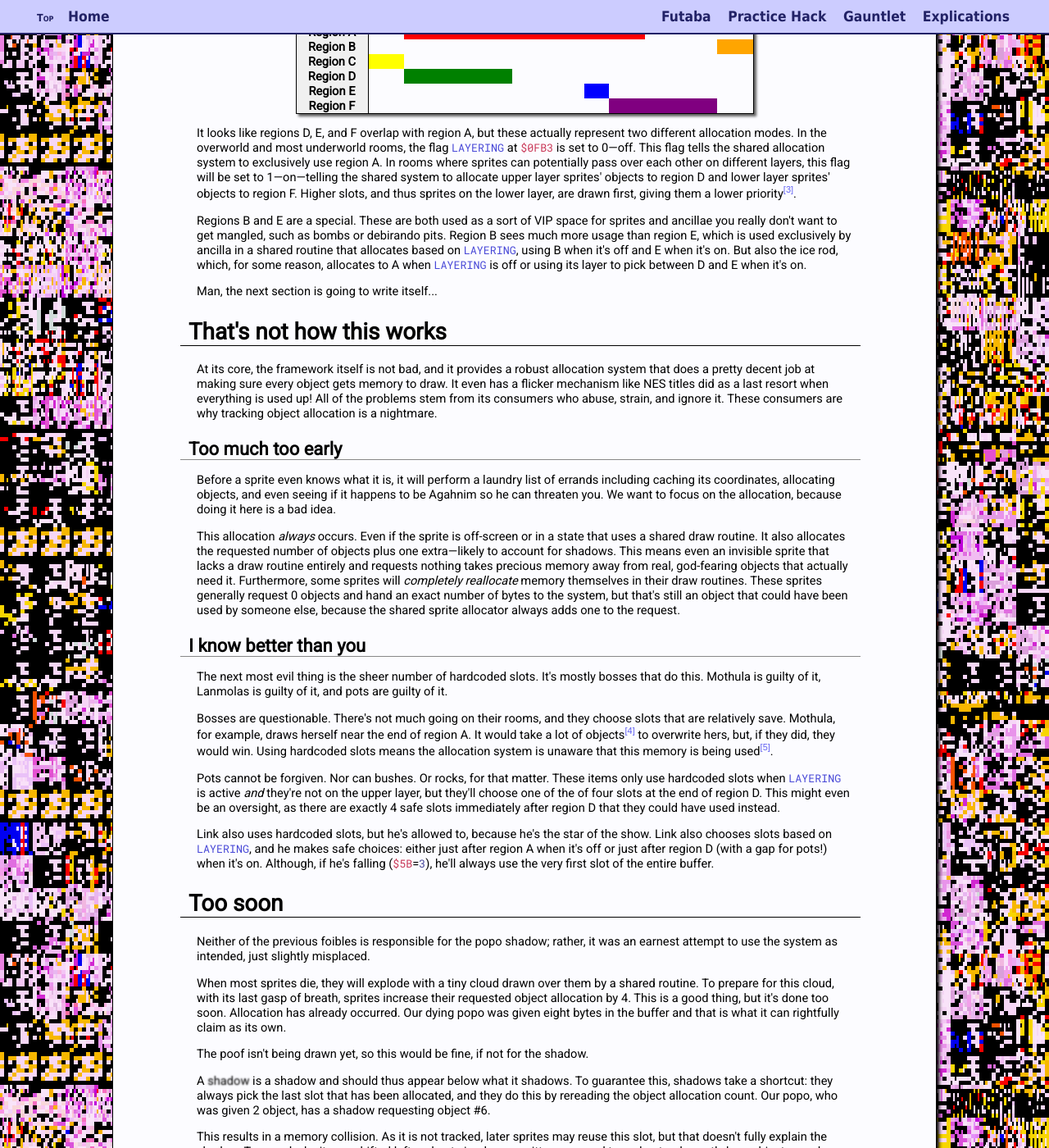
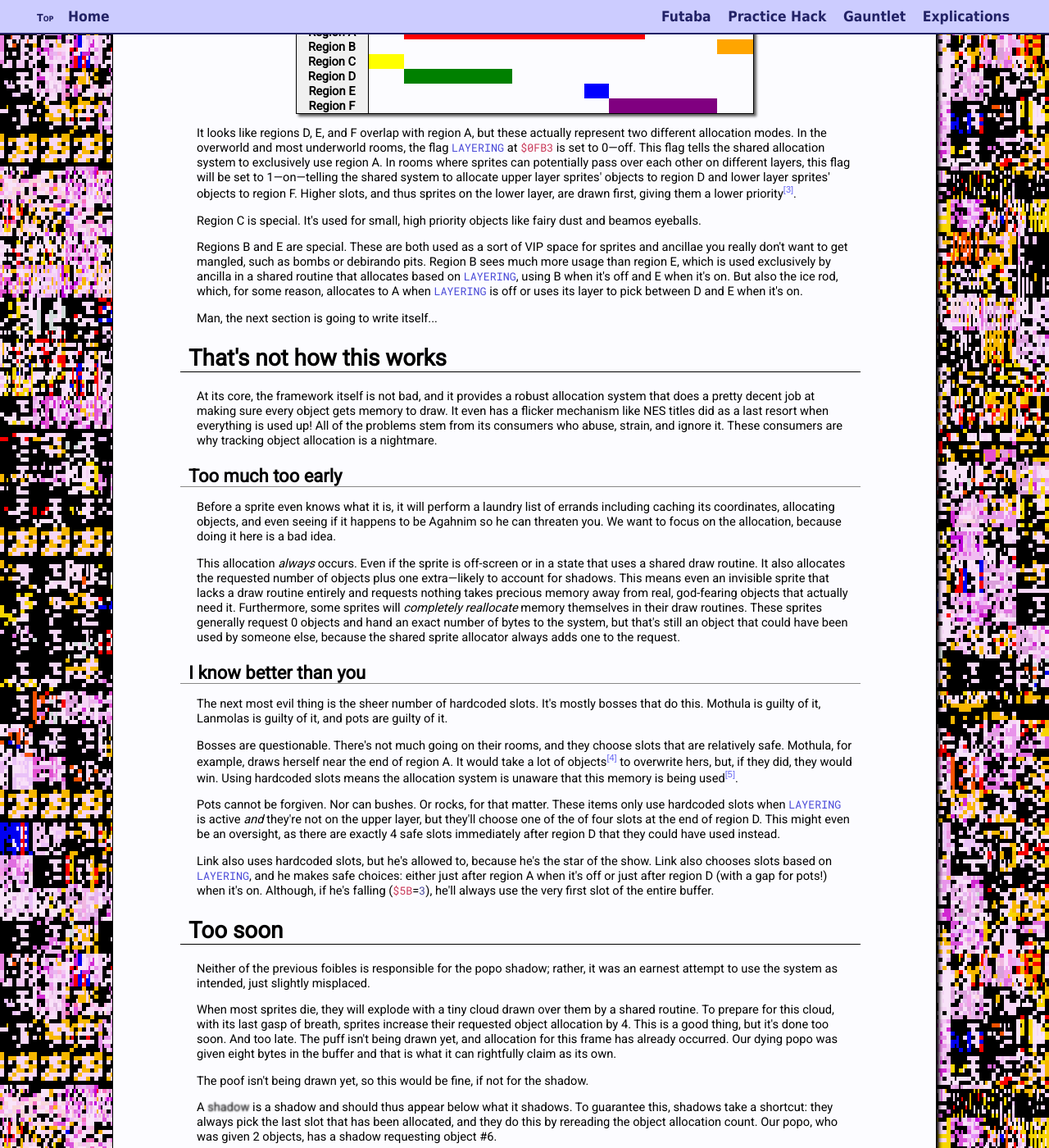
Before and after one commit to spannerisms/spannerisms.github.io, a Jekyll site: the page built from explications/poposhadow.html, in a window 1280 px wide and 1400 px high, scrolled down 942 px. Shown: the whole window at 82% size. Built offline with Jekyll 4.4.1, drawn with Linux system fonts in a browser that asks for light colours; some of the changed text lies outside the part shown.

Commit message:
i love typos!!!

```diff
--- a/explications/poposhadow.html
+++ b/explications/poposhadow.html
@@ -23,9 +23,9 @@ ogdesc: "What causes that random misplaced shadow?"
 
 <h2>Don't treat me like an object</h2>
 
-<p>To reveal the mystery of the popo shadow, we need to look at one of the game scariest parts of the engine: the object allocation system.</p>
+<p>To reveal the mystery of the popo shadow, we need to look at one of the game's scariest parts of the engine: the object allocation system.</p>
 
-<p>"Object" is the technical nomenclature for what you might call a "sprite", and that's the nomenclature used throughout the article to distinguish them from the enemy kind of sprite.</p>
+<p>"Object" is the technical nomenclature for what you might call a "sprite", and that's the nomenclature used throughout this article to distinguish them from the enemy kind of sprite.</p>
 
 <p>The hardware is limited to 128 objects, and each object has 4 bytes{% include footnote content="4.25 bytes, actually. Each object has an additional 2 bits in a table at the end of OAM where 4 objects are packed together in a single byte. We only need to talk about the main table here though." %}. To effectively manage an arbitrary number of objects, ALTTP allocates space in its buffer by placing objects into one of six regions.</p>
 
@@ -99,7 +99,9 @@ ogdesc: "What causes that random misplaced shadow?"
 
 <p>It looks like regions D, E, and F overlap with region A, but these actually represent two different allocation modes. In the overworld and most underworld rooms, the flag <asmvar>LAYERING</asmvar> at <addr>$0FB3</addr> is set to 0&mdash;off. This flag tells the shared allocation system to exclusively use region A. In rooms where sprites can potentially pass over each other on different layers, this flag will be set to 1&mdash;on&mdash;telling the shared system to allocate upper layer sprites' objects to region D and lower layer sprites' objects to region F. Higher slots, and thus sprites on the lower layer, are drawn first, giving them a lower priority{% include footnote content="The hardware can be configured to cycle which slot is considered first every frame, but ALTTP does not use that." %}.</p>
 
-<p>Regions B and E are a special. These are both used as a sort of VIP space for sprites and ancillae you really don't want to get mangled, such as bombs or debirando pits. Region B sees much more usage than region E, which is used exclusively by ancilla in a shared routine that allocates based on <asmvar>LAYERING</asmvar>, using B when it's off and E when it's on. But also the ice rod, which, for some reason, allocates to A when <asmvar>LAYERING</asmvar> is off or using its layer to pick between D and E when it's on.</p>
+<p>Region C is special. It's used for small, high priority objects like fairy dust and beamos eyeballs.</p>
+
+<p>Regions B and E are special. These are both used as a sort of VIP space for sprites and ancillae you really don't want to get mangled, such as bombs or debirando pits. Region B sees much more usage than region E, which is used exclusively by ancilla in a shared routine that allocates based on <asmvar>LAYERING</asmvar>, using B when it's off and E when it's on. But also the ice rod, which, for some reason, allocates to A when <asmvar>LAYERING</asmvar> is off or uses its layer to pick between D and E when it's on.</p>
 
 <p>Man, the next section is going to write itself...</p>
 
@@ -117,7 +119,7 @@ ogdesc: "What causes that random misplaced shadow?"
 
 <p>The next most evil thing is the sheer number of hardcoded slots. It's mostly bosses that do this. Mothula is guilty of it, Lanmolas is guilty of it, and pots are guilty of it.</p>
 
-<p>Bosses are questionable. There's not much going on their rooms, and they choose slots that are relatively save. Mothula, for example, draws herself near the end of region A. It would take a lot of objects{% include footnote content="61" %} to overwrite hers, but, if they did, they would win. Using hardcoded slots means the allocation system is unaware that this memory is being used{%- include footnote content="The .NET garbage collector is probably giving me the stink eye right now." %}.</p>
+<p>Bosses are questionable. There's not much going on their rooms, and they choose slots that are relatively safe. Mothula, for example, draws herself near the end of region A. It would take a lot of objects{% include footnote content="61" %} to overwrite hers, but, if they did, they would win. Using hardcoded slots means the allocation system is unaware that this memory is being used{%- include footnote content="The .NET garbage collector is probably giving me the stink eye right now." %}.</p>
 
 <p>Pots cannot be forgiven. Nor can bushes. Or rocks, for that matter. These items only use hardcoded slots when <asmvar>LAYERING</asmvar> is active <em>and</em> they're not on the upper layer, but they'll choose one of the of four slots at the end of region D. This might even be an oversight, as there are exactly 4 safe slots immediately after region D that they could have used instead.</p>
 
@@ -127,11 +129,11 @@ ogdesc: "What causes that random misplaced shadow?"
 
 <p>Neither of the previous foibles is responsible for the popo shadow; rather, it was an earnest attempt to use the system as intended, just slightly misplaced.</p>
 
-<p>When most sprites die, they will explode with a tiny cloud drawn over them by a shared routine. To prepare for this cloud, with its last gasp of breath, sprites increase their requested object allocation by 4. This is a good thing, but it's done too soon. Allocation has already occurred. Our dying popo was given eight bytes in the buffer and that is what it can rightfully claim as its own.</p>
+<p>When most sprites die, they will explode with a tiny cloud drawn over them by a shared routine. To prepare for this cloud, with its last gasp of breath, sprites increase their requested object allocation by 4. This is a good thing, but it's done too soon. And too late. The puff isn't being drawn yet, and allocation for this frame has already occurred. Our dying popo was given eight bytes in the buffer and that is what it can rightfully claim as its own.</p>
 
 <p>The poof isn't being drawn yet, so this would be fine, if not for the shadow.</p>
 
-<p>A <span style="text-shadow: 0 0 2px black; color: transparent;">shadow</span> is a shadow and should thus appear below what it shadows. To guarantee this, shadows take a shortcut: they always pick the last slot that has been allocated, and they do this by rereading the object allocation count. Our popo, who was given 2 object, has a shadow requesting object #6.</p>
+<p>A <span style="text-shadow: 0 0 2px black; color: transparent;">shadow</span> is a shadow and should thus appear below what it shadows. To guarantee this, shadows take a shortcut: they always pick the last slot that has been allocated, and they do this by rereading the object allocation count. Our popo, who was given 2 objects, has a shadow requesting object #6.</p>
 
 <p>This results in a memory collision. As it is not tracked, later sprites may reuse this slot, but that doesn't fully explain the shadow. To reveal why it was shifted left and not simply overwritten, we need to understand exactly how objects are drawn.</p>
 
```
